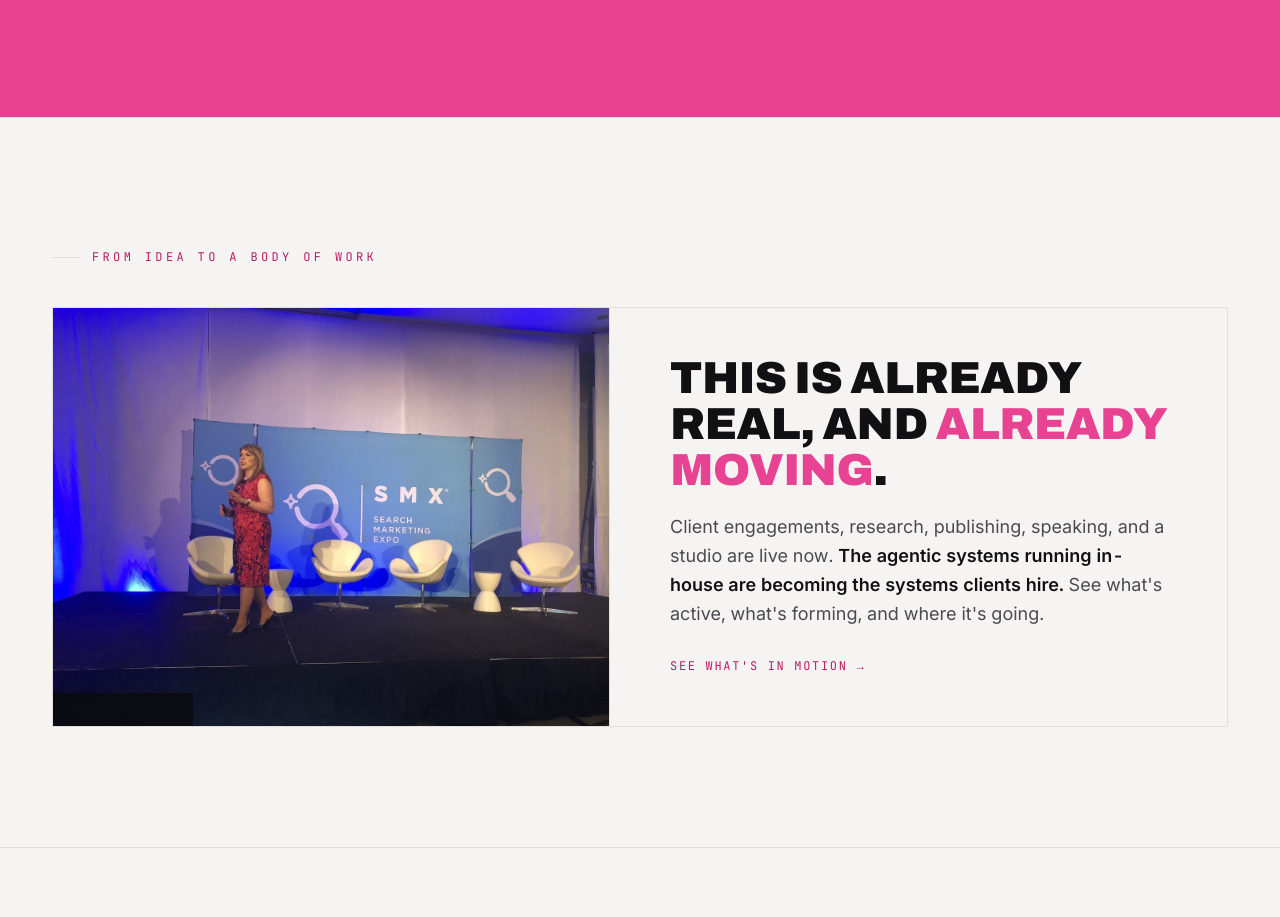
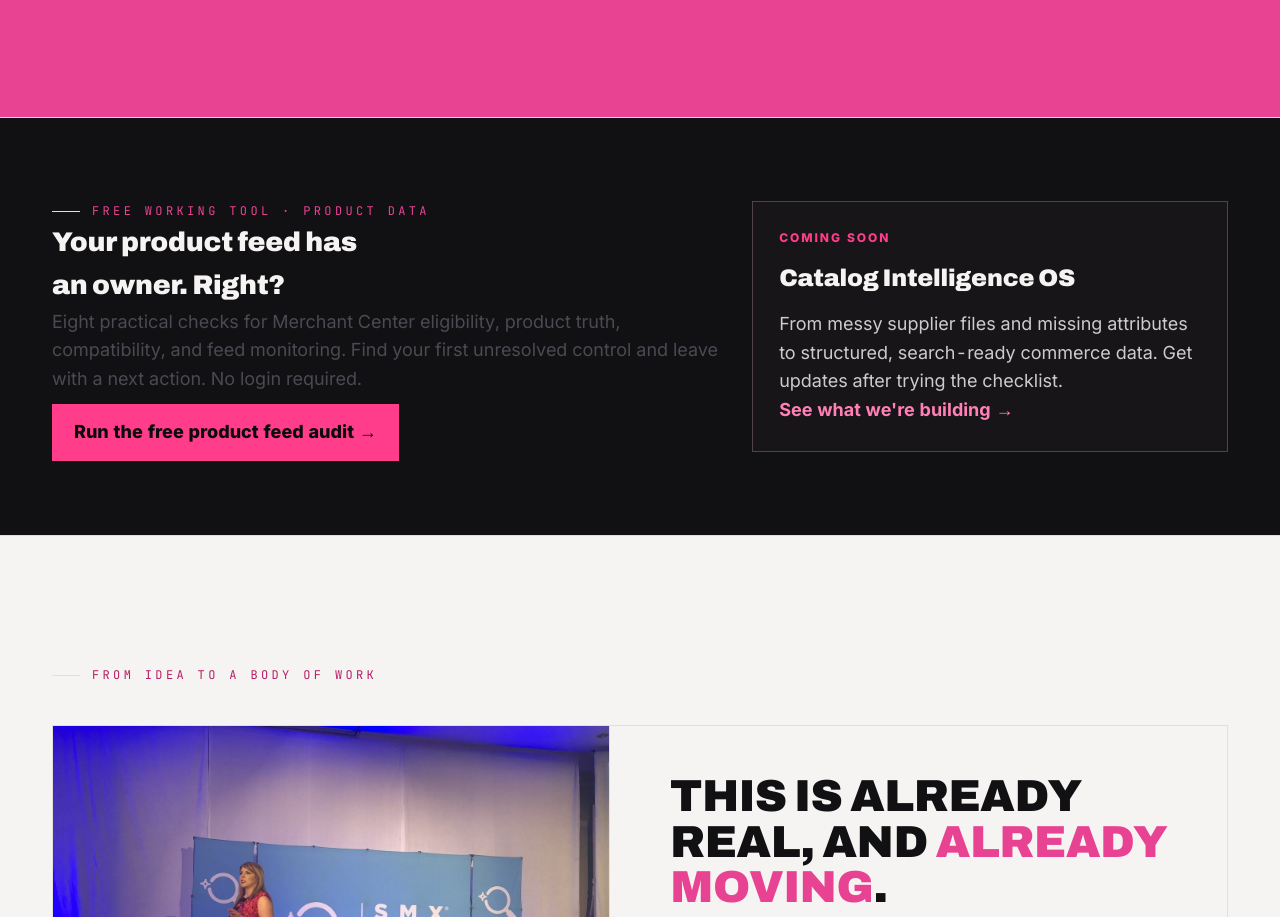
Before and after one commit to friedtamanda-web/frdtlab-site, a plain HTML site: page index.html in a window 1280 px wide. Shown: the part 6883-7800 px from the top of the page. Drawn offline with Linux system fonts and the light colour scheme.

Commit message:
Surface free catalog audit and OS teaser on homepage without changing SEO metadata

```diff
--- a/index.html
+++ b/index.html
@@ -577,6 +577,25 @@ h1,h2,h3,h4,h5{font-family:'Archivo',system-ui,sans-serif!important;font-weight:
       <button type="submit" style="background:#E84393;color:#0b0b0c;font-weight:700;border:none;border-radius:8px;padding:13px 22px;cursor:pointer">Send me the report</button>
     </form><p style="margin-top:10px"><a href="FRDTLAB-Signal-Report.pdf" style="color:#E84393;font-weight:600">Or download the Signal Report now &rarr;</a></p><p style="margin-top:16px;opacity:.86">Not sure where you stand? <a href="/scorecard" style="color:#E84393;font-weight:600">Take the 2-minute AI Visibility Scorecard &rarr;</a></p><p style="margin-top:10px;opacity:.86">Want it done for you? <a href="/ai-visibility-audit" style="color:#E84393;font-weight:600">The AI Visibility Audit &rarr;</a></p></div></section>
 
+<!-- ============================ CATALOG AUDIT FIRST WIN ============================ -->
+<section class="sec dark" id="catalog-audit" aria-labelledby="catalog-audit-heading" style="padding:74px 0;border-top:1px solid #343238">
+  <div class="wrap" style="display:grid;grid-template-columns:1.4fr 1fr;gap:34px;align-items:center">
+    <div>
+      <div class="eyebrow" style="color:#ff3d8b">Free working tool · Product data</div>
+      <h2 id="catalog-audit-heading" style="max-width:18ch">Your product feed has an owner. Right?</h2>
+      <p style="max-width:60ch;color:var(--body-text)">Eight practical checks for Merchant Center eligibility, product truth, compatibility, and feed monitoring. Find your first unresolved control and leave with a next action. No login required.</p>
+      <a href="/catalog-audit" style="display:inline-block;background:#ff3d8b;color:#0b0b0c;font-weight:800;padding:14px 22px;text-decoration:none;margin-top:10px">Run the free product feed audit &rarr;</a>
+    </div>
+    <div style="border:1px solid #51434a;padding:26px;background:#181519">
+      <div style="font-size:12px;text-transform:uppercase;letter-spacing:.16em;color:#ff3d8b;font-weight:800">Coming soon</div>
+      <h3 style="font-size:1.5rem;margin:12px 0">Catalog Intelligence OS</h3>
+      <p style="color:#ccc">From messy supplier files and missing attributes to structured, search-ready commerce data. Get updates after trying the checklist.</p>
+      <a href="/catalog-audit#catalog-os" style="color:#ff80b6;font-weight:700">See what we're building &rarr;</a>
+    </div>
+  </div>
+</section>
+<style>@media(max-width:700px){#catalog-audit>.wrap{grid-template-columns:1fr!important}}</style>
+
 <!-- ============================ BRIDGE → IN MOTION ============================ -->
 <section class="sec bridge" id="in-motion">
   <div class="wrap">
```
